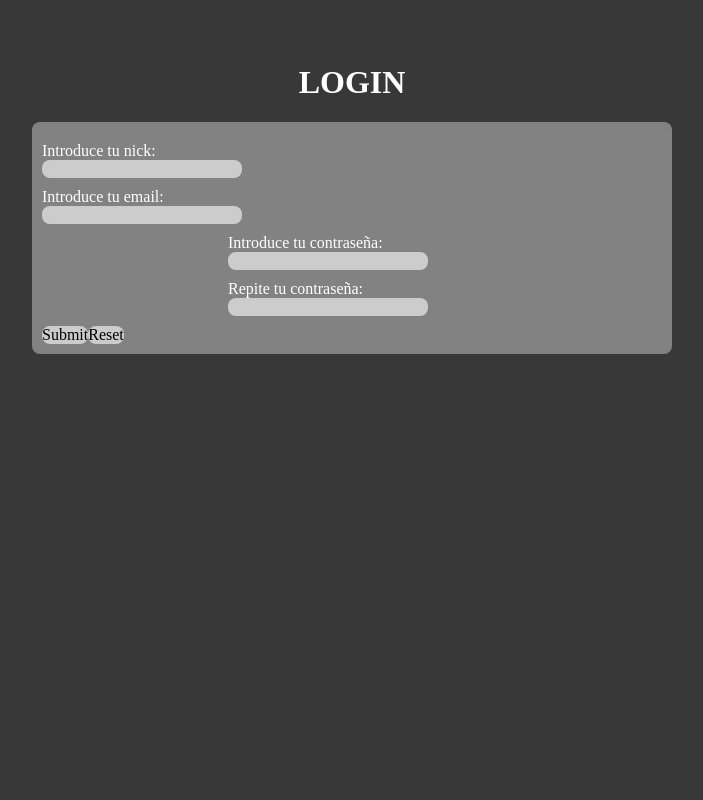
After one commit to J210172/ASIR2-IAW-PHP, a PHP site: page /ejercicios/ejer06-01/index.php in a window 1280 px wide. The commit adds this page. Shown: the whole page, without its empty margins (288-991 px from the left). Run offline with PHP 8.4, Linux system fonts and the light colour scheme.

Commit message:
clase viernes 10/11/2023

```diff
--- a/ejercicios/ejer03-01/index.php
+++ b/ejercicios/ejer03-01/index.php
@@ -68,8 +68,8 @@ y vaya de 0.25 en 0.25.
 Dentro de este for :
 		- Pondremos una etiqueta de línea de tabla (&lt;tr&gt;)
 		- Después llamaremos a la función con el valor que estamos
-				recorriendo el for (por lo que nos pondrá un dato de la tabla, un &lt;td&gt;),
-				y finalmente cerraremos la etiqueta tr
+			recorriendo el for (por lo que nos pondrá un dato de la tabla, un &lt;td&gt;),
+			y finalmente cerraremos la etiqueta tr
 
 Con esto finalizaremos nuestro fichero html
 
--- a/ejercicios/ejer04-01/index.php
+++ b/ejercicios/ejer04-01/index.php
@@ -28,7 +28,7 @@
 							continue;
 
 						$combs[] = $num;
-						echo "<td>$num</td>";
+						echo "<td style='color:green'>$num</td>";
 					}
 				?>
 			</tr>
@@ -37,7 +37,7 @@
 				<?php
 					while (in_array($num, $combs))
 						$num = mt_rand(1, 49);
-					echo "<td color='red'>$num</td>";
+					echo "<td style='color:red'>$num</td>";
 				?>
 			</tr>
 		</tbody>
--- /dev/null
+++ b/ejercicios/ejer06-01/index.php
@@ -0,0 +1,127 @@
+<?php
+	$combs=[];
+?>
+<!DOCTYPE html>
+<html>
+
+<head>
+	<title>tabla condicional</title>
+	<style>
+		:root {
+			--bg-color-1: #383838;
+			--bg-color-2: #828282;
+			--bg-color-3: #ccc;
+			--fg-color-1: #fff;
+			--fg-color-2: #eee;
+			--fg-color-alt: black;
+
+			--primary-color: blue;
+			--secondary-color: darkred;
+
+
+			--border-radius: 8px;
+		}
+
+		* {
+			color: var(--fg-color-1);
+			box-sizing: border-box;
+		}
+
+		html,
+		body {
+			min-height: 100vh;
+			background-color: var(--bg-color-1);
+			margin: 0!important;
+		}
+
+		.content,
+		.content-middle {
+			max-width: 50vw;
+			margin-inline: auto;
+		}
+
+		.content-middle {
+			height: 100vh;
+			display: flex;
+			flex-direction: column;
+			align-items: center;
+
+		}
+
+		.m-auto, .my-auto {
+			margin-top: auto;
+			margin-bottom: auto;
+		}
+
+		.m-auto, .mx-auto {
+			margin-left: auto;
+			margin-right: auto;
+		}
+
+		.mt-1 {
+			margin-top: 10%;
+		}
+
+		.box {
+			min-width: 100%;
+			padding: 10px;
+			background-color: var(--bg-color-2);
+			border-radius: var(--border-radius);
+		}
+
+		form.form-block input {
+
+		}
+
+		input {
+			all: unset;
+			color: var(--fg-color-alt);
+			background-color: var(--bg-color-3);
+			border-radius: var(--border-radius);
+
+		}
+
+		.input-set {
+			margin: 10px auto;
+			width: auto;
+		}
+		.input-set label {
+			display: block;
+		}
+
+		.half {
+			max-width: 40%;
+		}
+
+	</style>
+</head>
+
+<body>
+
+	<div class="content-middle">
+		<h1 class="mt-1">LOGIN</h1>
+		<div class="box">
+			<form class="d-grid" action="post">
+				<div class="input-set">
+					<label for="username">Introduce tu nick: </label>
+					<input type="text" name="username" id="username">
+				</div>
+				<div class="input-set">
+					<label for="email">Introduce tu email: </label>
+					<input type="email" name="email" id="email1">
+				</div>
+				<div class="input-set half">
+					<label for="passwd1">Introduce tu contraseña:</label>
+					<input type="password" name="passwd1" id="passwd1">
+				</div>
+				<div class="input-set half">
+					<label for="passwd2">Repite tu contraseña:</label>
+					<input type="password" name="passwd2" id="passwd2">
+				</div>
+				<input type="submit"><input type="reset">
+			</form>
+		</div>
+	</div>
+</body>
+
+</html>
```
Also changed, not shown: ejercicios/ejer01-12/index.php (+7 -5 lines), ejercicios/ejer01-13/index.php (+4 -4 lines), ejercicios/ejer05-01/index.php (added, +59 -0 lines), ejercicios/ejer05-01/misFunciones.inc.php (added, +22 -0 lines), ejercicios/ejer07-01/index.php (added, +125 -0 lines).
